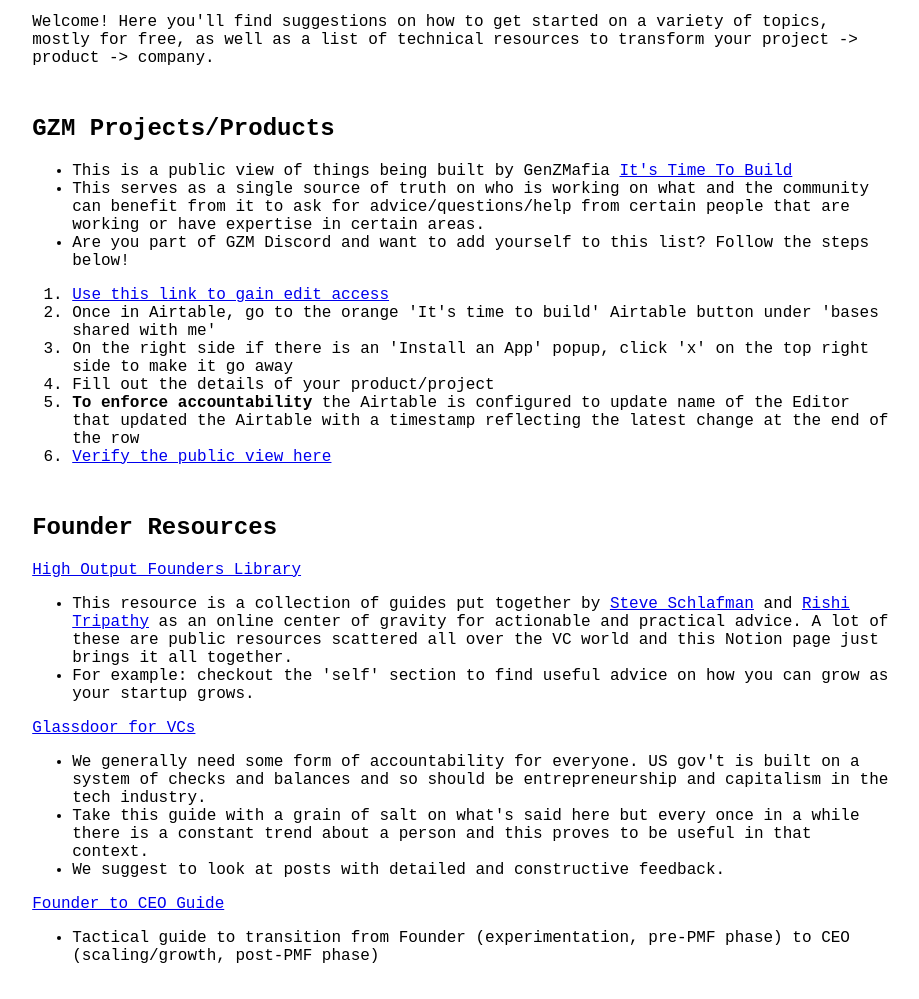
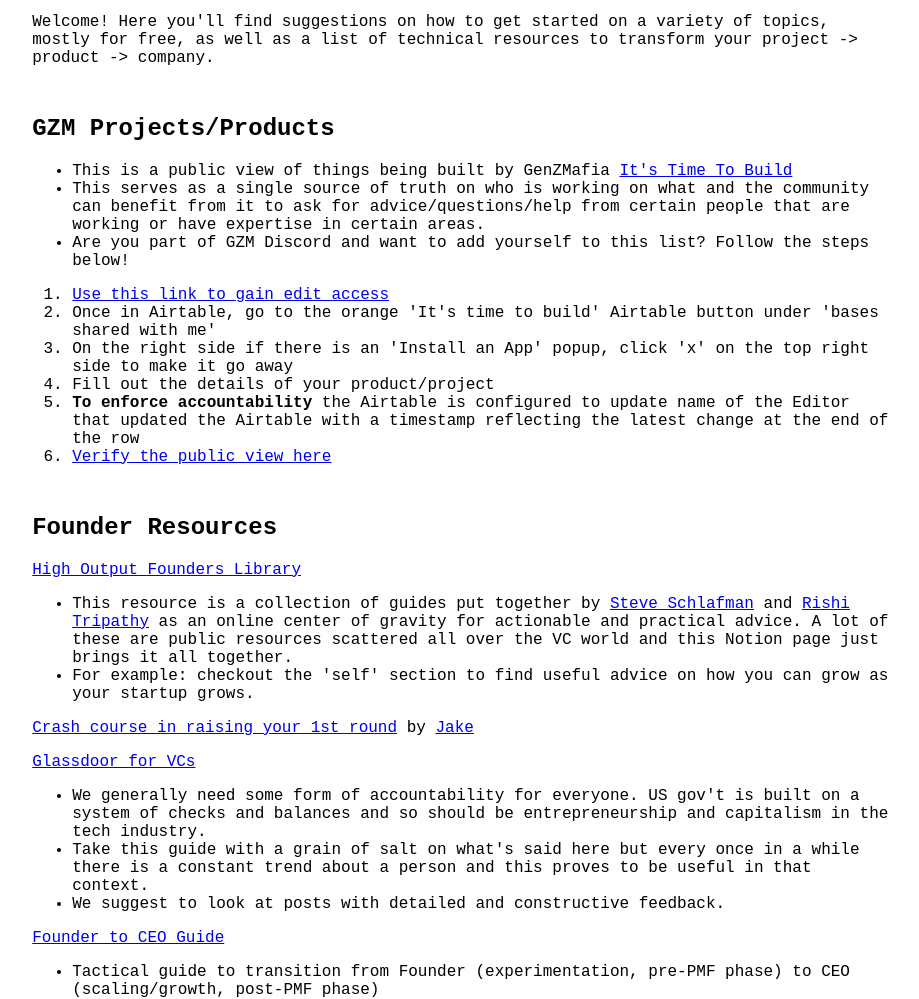
Before and after one commit to genzmafia/communityguide, a plain HTML site: page index.html in a window 1280 px wide. Shown: the part 101-1100 px from the top of the page, without its empty margins (179-1098 px from the left). Drawn offline with Linux system fonts and the light colour scheme.

Commit message:
Rebuilding HTML

```diff
--- a/index.html
+++ b/index.html
@@ -30,6 +30,7 @@ GenZMafia is a community of young builders!</p>
 <li>This resource is a collection of guides put together by <a href="https://schlaf.me/">Steve Schlafman</a> and <a href="http://twitter.com/rishi_tripathy_">Rishi Tripathy</a> as an online center of gravity for actionable and practical advice. A lot of these are public resources scattered all over the VC world and this Notion page just brings it all together.</li>
 <li>For example: checkout the 'self' section to find useful advice on how you can grow as your startup grows.</li>
 </ul>
+<p><a href="!https://justjake.substack.com/p/crash-course-in-capital">Crash course in raising your 1st round</a> by <a href="!https://twitter.com/JustJake">Jake</a></p>
 <p><a href="vcguide.co">Glassdoor for VCs</a></p>
 <ul>
 <li>We generally need some form of accountability for everyone. US gov't is built on a system of checks and balances and so should be entrepreneurship and capitalism in the tech industry.</li>
```
